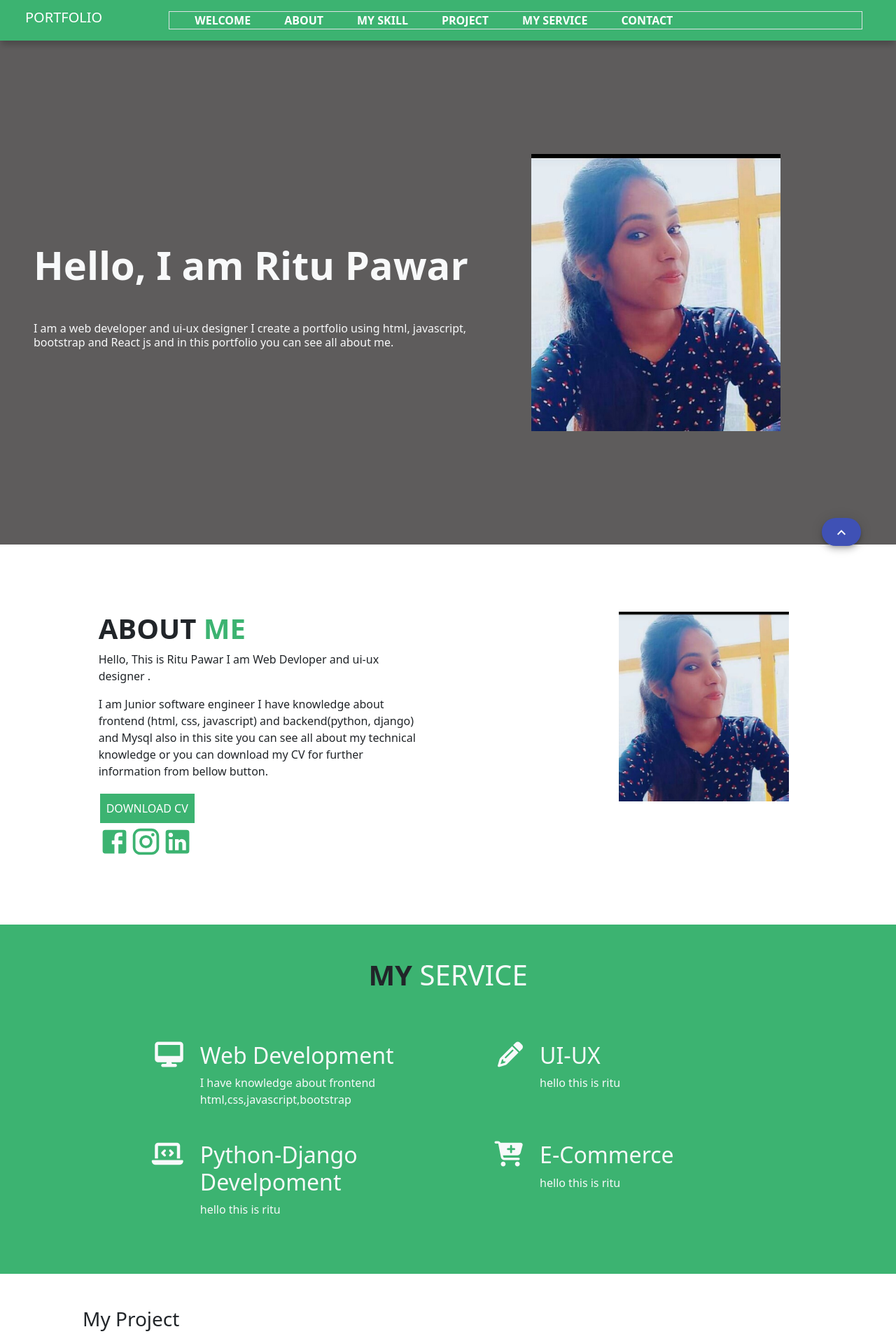
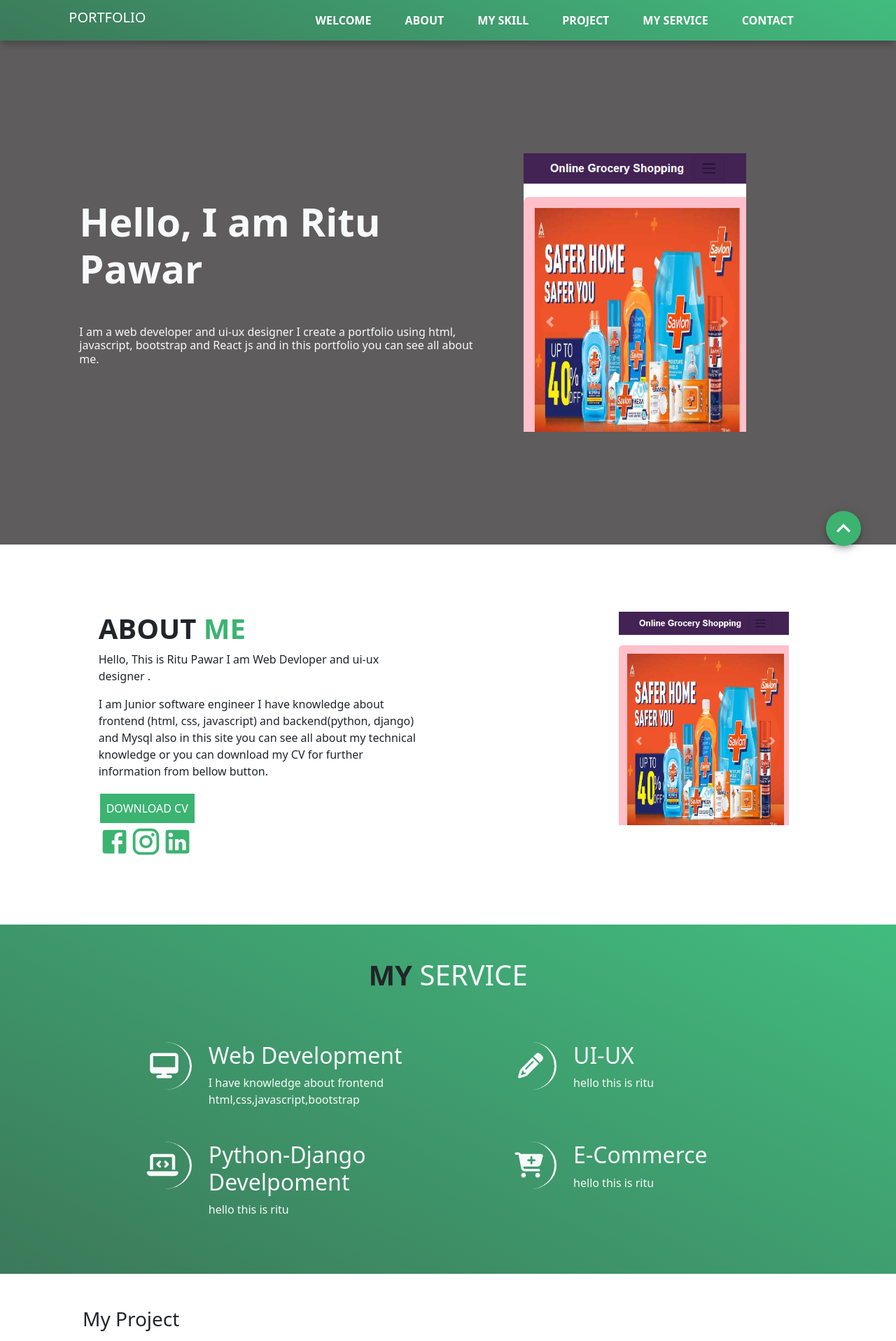
Before and after one commit to RituPawar123/ritu-pawar, a React (Create React App) app: page / in a window 1280 px wide. Shown: the top 1916 px of the page at 70% size. Built offline with nearby package versions, Linux system fonts and the light colour scheme.

Commit message:
added styles

```diff
--- a/src/App.css
+++ b/src/App.css
@@ -36,3 +36,18 @@
 .footer-link {
   background-color: rgb(88, 80, 80);
 }
+.service-icon{
+  border-right: 3px solid ;
+  border-radius: 50% !important;
+}
+.bg-darkgreen{
+  background: linear-gradient(
+-154deg
+,#42bc7f,#3b795a);
+}
+.bg-green{
+  background-color:mediumseagreen !important;
+}
+.text-green{
+  color:mediumseagreen !important;
+}
--- a/src/App.js
+++ b/src/App.js
@@ -1,36 +1,29 @@
-import React from 'react';
-import Navbar from './Portfolio_Component/Navbar';
-import Welcome from './Portfolio_Component/Welcome';
-import MySkills from './Portfolio_Component/MySkills';
-import Contact from './Portfolio_Component/Contact'
-import About from './Portfolio_Component/About';
-import MyService from './Portfolio_Component/MyService';
+import React from "react";
+import Navbar from "./Portfolio_Component/Navbar";
+import Welcome from "./Portfolio_Component/Welcome";
+import MySkills from "./Portfolio_Component/MySkills";
+import Contact from "./Portfolio_Component/Contact";
+import About from "./Portfolio_Component/About";
+import MyService from "./Portfolio_Component/MyService";
 import { BrowserRouter } from "react-router-dom";
-import { Fab } from '@material-ui/core';
-import ExpandLessIcon from '@material-ui/icons/ExpandLess';
-import { NavHashLink } from 'react-router-hash-link';
-import Project from './Portfolio_Component/Project';
-
-
+import { Fab } from "@material-ui/core";
+import ExpandLessIcon from "@material-ui/icons/ExpandLess";
+import { NavHashLink } from "react-router-hash-link";
+import Project from "./Portfolio_Component/Project";
 
 export default () => {
   return (
     <BrowserRouter>
       <div className="position-relative">
         <div className="container-fluid ">
-
-
           <Navbar />
           <Welcome />
 
-
-      <About/>
-      <MyService/>
-      <Project/>
+          <About />
+          <MyService />
+          <Project />
           <MySkills />
           <Contact />
-
-
         </div>
         <div
           className="position-fixed"
@@ -39,24 +32,24 @@ export default () => {
           <Fab
             variant="extended"
             size="medium"
-              color="primary"
             aria-label="add"
+            className="rounded-circle bg-green"
+             style={{height:"50px",width:"50px"}}
           >
-
             <NavHashLink
-                    className="text-white"
+              className="text-white my-3"
               to="#welcome"
               activeClassName=""
-                    style={{ textDecoration: "none" }}
+              style={{ textDecoration: "none",}}
             >
+              <ExpandLessIcon
+              style={{fontSize:"40px" }}
 
-                   <ExpandLessIcon />
+              />
             </NavHashLink>
-
           </Fab>
-
         </div>
       </div>
     </BrowserRouter>
-  )
-}
+  );
+};
--- a/src/Portfolio_Component/About.jsx
+++ b/src/Portfolio_Component/About.jsx
@@ -1,5 +1,5 @@
 import React from "react";
-import image from "./Image.jpg";
+import image from "./Project.PNG";
 import resume from "./RituPawar.pdf";
 import FacebookIcon from "@material-ui/icons/Facebook";
 import InstagramIcon from "@material-ui/icons/Instagram";
--- a/src/Portfolio_Component/Contact.jsx
+++ b/src/Portfolio_Component/Contact.jsx
@@ -1,6 +1,6 @@
 import React from "react";
 import CallIcon from "@material-ui/icons/Call";
-import MailOutlineIcon from "@material-ui/icons/MailOutline";
+import MailIcon from '@material-ui/icons/Mail';
 import LocationOnIcon from "@material-ui/icons/LocationOn";
 import InstagramIcon from "@material-ui/icons/Instagram";
 import FacebookIcon from "@material-ui/icons/Facebook";
@@ -28,18 +28,22 @@ const Contact = () => {
                   href="tel:9340658641"
                   className="text-decoration-none cursor-pointer"
                 >
-                  <CallIcon className="m-2" />
-                  <span>9340658641</span>
+                  <CallIcon className="m-2 text-green" />
+                  <span className="text-dark">9340658641</span>
                 </a>
               </div>
 
               <div>
-                <MailOutlineIcon className="m-2" />
-                <span>pawarritu1998@gmail.com</span>
+                <a href="mailto:pawarritu1998@gmail.com"
+                  className="text-decoration-none cursor-pointer"
+                >
+                <MailIcon className="m-2 text-green" />
+                <span className="text-dark">pawarritu1998@gmail.com</span>
+                </a>
               </div>
               <div>
-                <LocationOnIcon className="m-2" />
-                <span> 25, ram apartment khatiwala tank Indore</span>
+                <LocationOnIcon className="m-2 text-green" />
+                <span className="text-dark"> 25, ram apartment khatiwala tank Indore</span>
               </div>
               {/* </div> */}
             </p>
@@ -89,26 +93,28 @@ const Contact = () => {
         <div className="col-12 footer-link mt-5 py-3 text-center">
           <a href="https://www.instagram.com/ritu_021/">
             <InstagramIcon
-              className="mx-2"
+              className="mx-2 text-green"
               style={{ fontSize: "30px", color: "white" }}
             />
           </a>
           <a href="https://www.facebook.com/ritu.pawar.58323">
             <FacebookIcon
-              className="mx-2"
+              className="mx-2 text-green"
               style={{ fontSize: "30px", color: "white" }}
             />
           </a>
           <a href="https://www.linkedin.com/in/ritu-pawar-4286161a0/">
             <LinkedInIcon
-              className="mx-2"
+              className="mx-2 text-green"
               style={{ fontSize: "30px", color: "white" }}
             />
           </a>
-          <MailOutlineIcon
-            className="mx-2"
+          <a href="mailto:pawarritu1998@gmail.com">
+          <MailIcon
+            className="mx-2 text-green"
             style={{ fontSize: "30px", color: "white" }}
           />
+          </a>
         </div>
       </div>
     </>
--- a/src/Portfolio_Component/MyService.jsx
+++ b/src/Portfolio_Component/MyService.jsx
@@ -28,19 +28,18 @@ const MyService = (props) => {
   const { heading, description } = data;
   return (
     <div
-      className="row text-light py-5 "
-      style={{ backgroundColor: "#3cb371" }}
+      className="row text-light py-5 bg-darkgreen"
     >
-      <div className="col-10  mx-auto row" id="service">
-        <div className="text-center  col-12 mb-5 ">
+      <div className="col-md-10 col-12 mx-auto row" id="service">
+        <div className="text-center col-12 mb-5 ">
           <h1>
             <span className="fw-bold text-dark "> MY</span> SERVICE
           </h1>
         </div>
-        <div className="col-12 row">
+        <div className="col-12 row mx-auto px-0">
           {data.map((value, index) => {
             return (
-              <div className="col-12 col-md-6 p-3  row " key={index}>
+              <div className="col-12 col-md-6 p-3  row  mx-auto" key={index}>
                 <Service
                   heading={value.heading}
                   description={value.description}
--- a/src/Portfolio_Component/Navbar.jsx
+++ b/src/Portfolio_Component/Navbar.jsx
@@ -4,14 +4,14 @@ const Navbar = () => {
   return (
     <>
       <div
-        className="row sticky-top nav-shadow"
-        style={{ backgroundColor: "#3cb371" }}
+        className="row sticky-top nav-shadow bg-darkgreen"
       >
-        <nav className="navbar navbar-expand-lg  navbar-dark ">
+        <nav className="navbar navbar-expand-lg navbar-dark ">
           <div className="container-fluid row ">
-            <h1 className="navbar-brand col-2 mr-auto">PORTFOLIO</h1>
+            <div className="col-12 col-md-12 col-xl-11 row mx-auto">
+            <h1 className="navbar-brand col-2 me-auto">PORTFOLIO</h1>
             <button
-              className="navbar-toggler col-2"
+              className="navbar-toggler col-2 ms-auto"
               type="button"
               data-bs-toggle="collapse"
               data-bs-target="#navbarSupportedContent"
@@ -23,10 +23,10 @@ const Navbar = () => {
             </button>
 
             <div
-              className="collapse navbar-collapse col-4 ml-auto border"
+              className="collapse navbar-collapse col-4 ms-auto text-end"
               id="navbarSupportedContent"
             >
-              <ul className="navbar-nav me-auto fw-bold mb-2 mb-lg-0">
+              <ul className="navbar-nav ms-auto fw-bold mb-2 mb-lg-0 text-end">
                 <li className="px-4 nave-item ">
                   <NavHashLink
                     className="text-white "
@@ -89,6 +89,7 @@ const Navbar = () => {
                 </li>
               </ul>
             </div>
+            </div>
           </div>
         </nav>
       </div>
--- a/src/Portfolio_Component/Service.jsx
+++ b/src/Portfolio_Component/Service.jsx
@@ -1,14 +1,10 @@
 import React from "react";
 const Service = (props) => {
   return (
-    <div className="col-12 row align-items-start">
+    <div className="col-12 row align-items-center align-items-md-start px-0">
       <div className="col-4 text-end ">
-        <i className={props.icon} style={{ fontSize: "36px " }}></i>
+        <i className={`${props.icon} p-3 service-icon`} style={{ fontSize: "36px " }}></i>
       </div>
-      {/* <div className="p-2 ">{props.heading}</div>
-      <div className="p-2 ">{props.description}</div> */}
-
-      {/* <h1>MY SERVICE</h1> */}
       <div className=" col-8  ">
         <h2>{props.heading}</h2>
         <p>{props.description}</p>
--- a/src/Portfolio_Component/Welcome.jsx
+++ b/src/Portfolio_Component/Welcome.jsx
@@ -1,11 +1,12 @@
 import React from "react";
-import image from "./Image.jpg";
+import image from "./Project.PNG";
 import "../App.css";
 
 const Welcome = () => {
   return (
     <>
       <div className="row align-items-center text-light" id="welcome">
+        <div className="col-12 col-md-11 row mx-auto">
         <div className="col-10 mx-auto d-md-none text-center">
           <img src={image} className="img-fluid mypic" />
         </div>
@@ -13,7 +14,6 @@ const Welcome = () => {
           <div className="display-4 fw-bold my-3 mb-5 pl-5">
             Hello, I am Ritu Pawar
           </div>
-
           {/* <div className="background-image: url('image.jpg');"></div> */}
           <p className="h6 ml-5  ">
             I am a web developer and ui-ux designer I create a portfolio using
@@ -25,6 +25,7 @@ const Welcome = () => {
           <img src={image} className="img-fluid mypic" />
         </div>
       </div>
+      </div>
     </>
   );
 };
```
Lines whose indentation alone changed are shown as unchanged.
